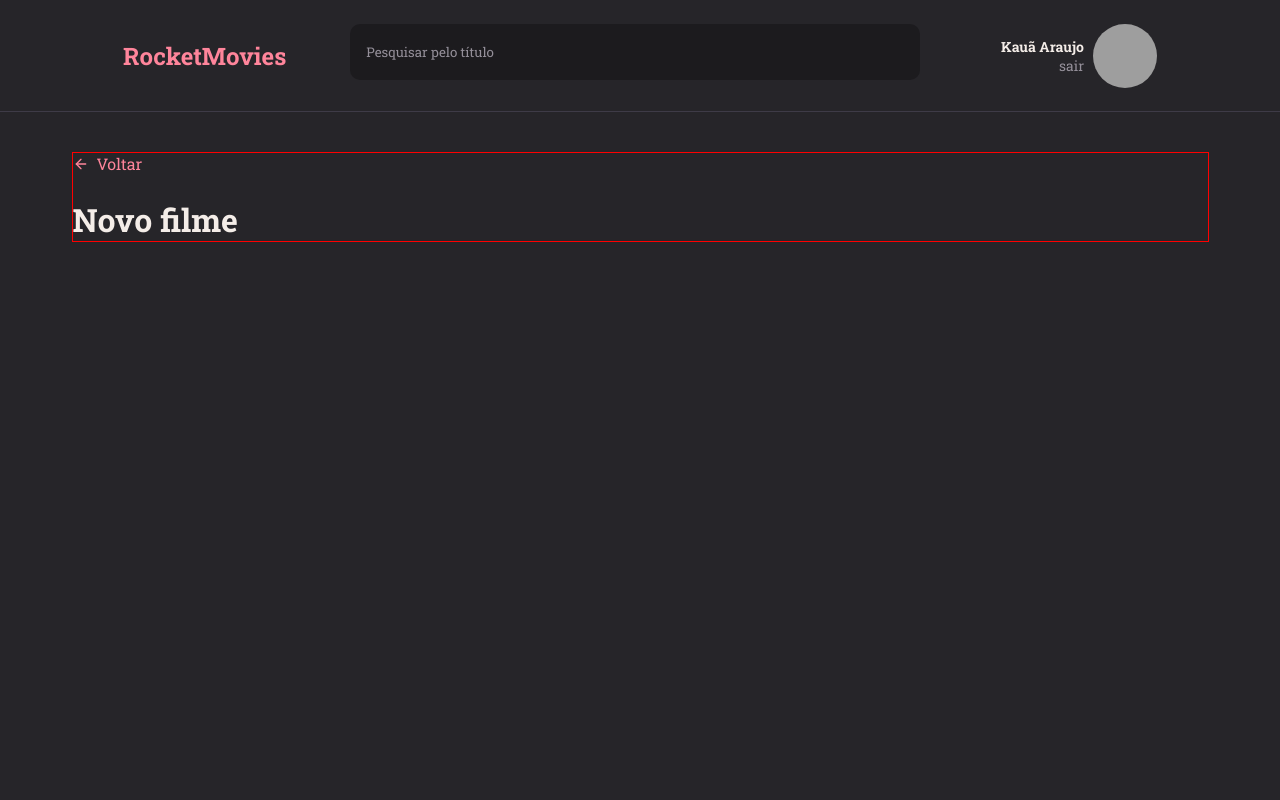
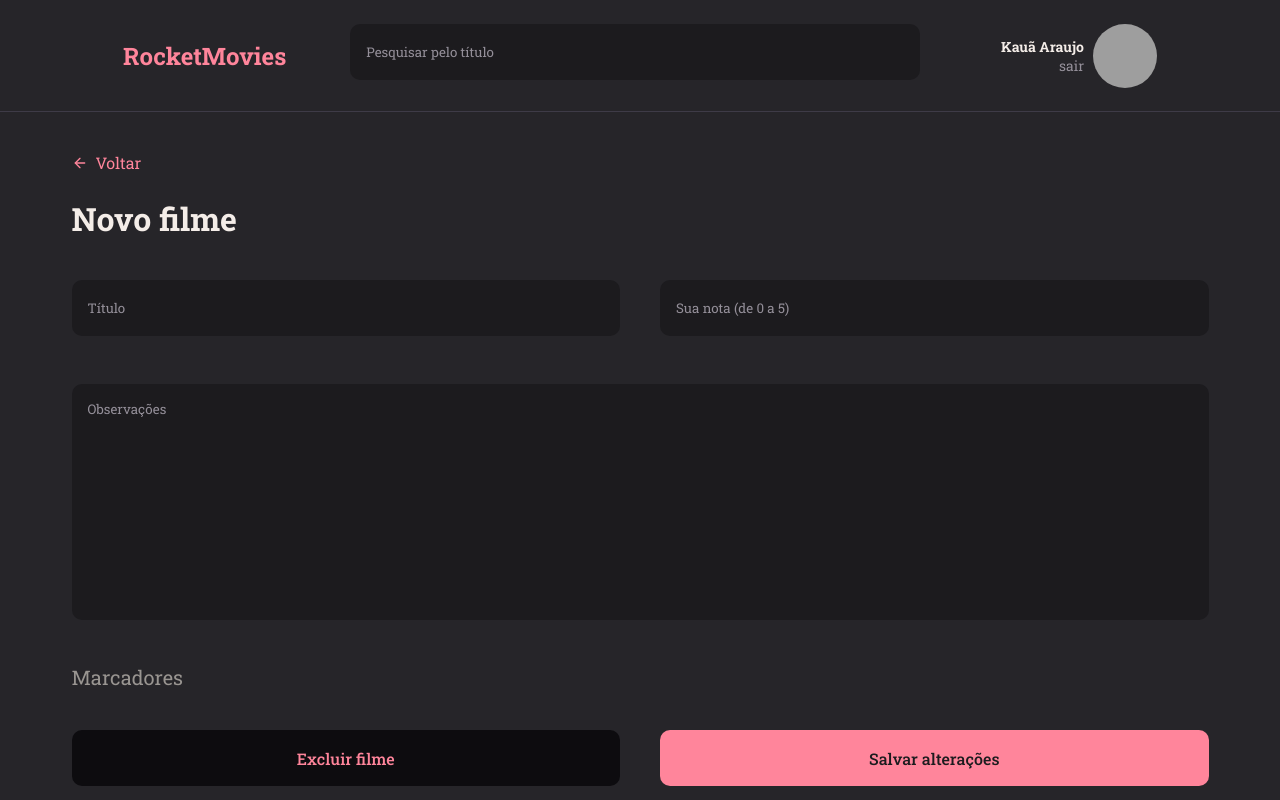
Before and after one commit to LKaua22k/RocketMovies-React, a React (Vite) app: page / in a window 1280 px wide. Built offline with nearby package versions, Linux system fonts and the light colour scheme; grey boxes are pictures that could not be loaded.

Commit message:
Terminando a pagina de Novo filme :tada:

```diff
--- a/src/Styles/theme.js
+++ b/src/Styles/theme.js
@@ -12,6 +12,7 @@ export default {
         GRAY_100: "#948F99",
         GRAY_200: "#CAC4CF",
         GRAY_300: "#666360",
+        GRAY_400: "#999591",
 
         BORDER_COLOR:"#3E3B47"
     }
--- /dev/null
+++ b/src/components/Section/style.js
@@ -0,0 +1,5 @@
+import styled from "styled-components";
+
+export const Container = styled.section`
+    width: 100%;
+`
--- /dev/null
+++ b/src/components/Textarea/index.jsx
@@ -0,0 +1,9 @@
+import { Container } from "./style";
+
+export function Textarea({value, ...rest}){
+    return(
+        <Container {...rest}>
+            {value}
+        </Container>
+    )
+}
--- /dev/null
+++ b/src/components/Textarea/style.js
@@ -0,0 +1,18 @@
+import {styled} from 'styled-components'
+
+export const Container = styled.textarea`
+    width: 100%;
+    height: 236px;
+
+    resize: none;
+    border: none;
+    border-radius: 10px;
+    padding: 16px;
+    background-color: ${({theme}) => theme.COLORS.BACKGROUND_700};
+    color: ${({theme}) => theme.COLORS.WHITE};
+    outline: none;
+
+    &::placeholder{
+        color: ${({theme}) => theme.COLORS.GRAY_100};
+        }
+`
--- a/src/pages/New/index.jsx
+++ b/src/pages/New/index.jsx
@@ -1,6 +1,10 @@
 import {FiArrowLeft} from 'react-icons/fi'
+
 import { Container , Form} from "./style";
 import {Link} from '../../components/Link'
+import {Input} from '../../components/Input'
+import {Textarea} from '../../components/Textarea'
+import {Button} from '../../components/Button'
 
 import { Header } from '../../components/Header'
 export function New(){
@@ -13,6 +17,26 @@ export function New(){
                         <Link icon={FiArrowLeft} title="Voltar"/>
                         <h1>Novo filme</h1>
                     </header>
+
+                    <div className='inputs'>
+                        <Input type="text" placeholder="Título" />
+                        <Input type="number" placeholder="Sua nota (de 0 a 5)" />
+                    </div>
+
+                    <Textarea placeholder="Observações" />
+
+                    <section>
+                        <h2>Marcadores</h2>
+
+                        <div>
+
+                        </div>
+                    </section>
+
+                    <div className='btns'>
+                        <Button title="Excluir filme"></Button>
+                        <Button title="Salvar alterações"></Button>
+                    </div>
                 </Form>
             </main>
         </Container>
--- a/src/pages/New/style.js
+++ b/src/pages/New/style.js
@@ -17,7 +17,6 @@ export const Container = styled.div`
 
 export const Form = styled.form`
     max-width: 1137px;
-    border: 1px solid red;
     margin: 40px auto;
 
     > header {
@@ -27,4 +26,32 @@ export const Form = styled.form`
         justify-content: center;
         gap: 24px;
     }
+
+    .inputs {
+        display: flex;
+        align-items: center;
+        justify-content: center;
+        gap: 40px;
+        margin: 40px 0;
+    }
+
+    > section{
+        margin: 40px 0;
+
+        h2{
+            font-size: 20px;
+            font-weight: 400;
+            color: ${({theme}) => theme.COLORS.GRAY_400};
+        }
+    }
+
+    .btns{
+        display: flex;
+        gap: 40px;
+
+        > button:first-child{
+            background-color: ${({theme}) => theme.COLORS.BACKGROUND_900};
+            color: ${({theme}) => theme.COLORS.ROSE};
+        }
+    }
 `;
```
Also changed, not shown: src/components/Section/index.jsx (added, +11 -0 lines).
